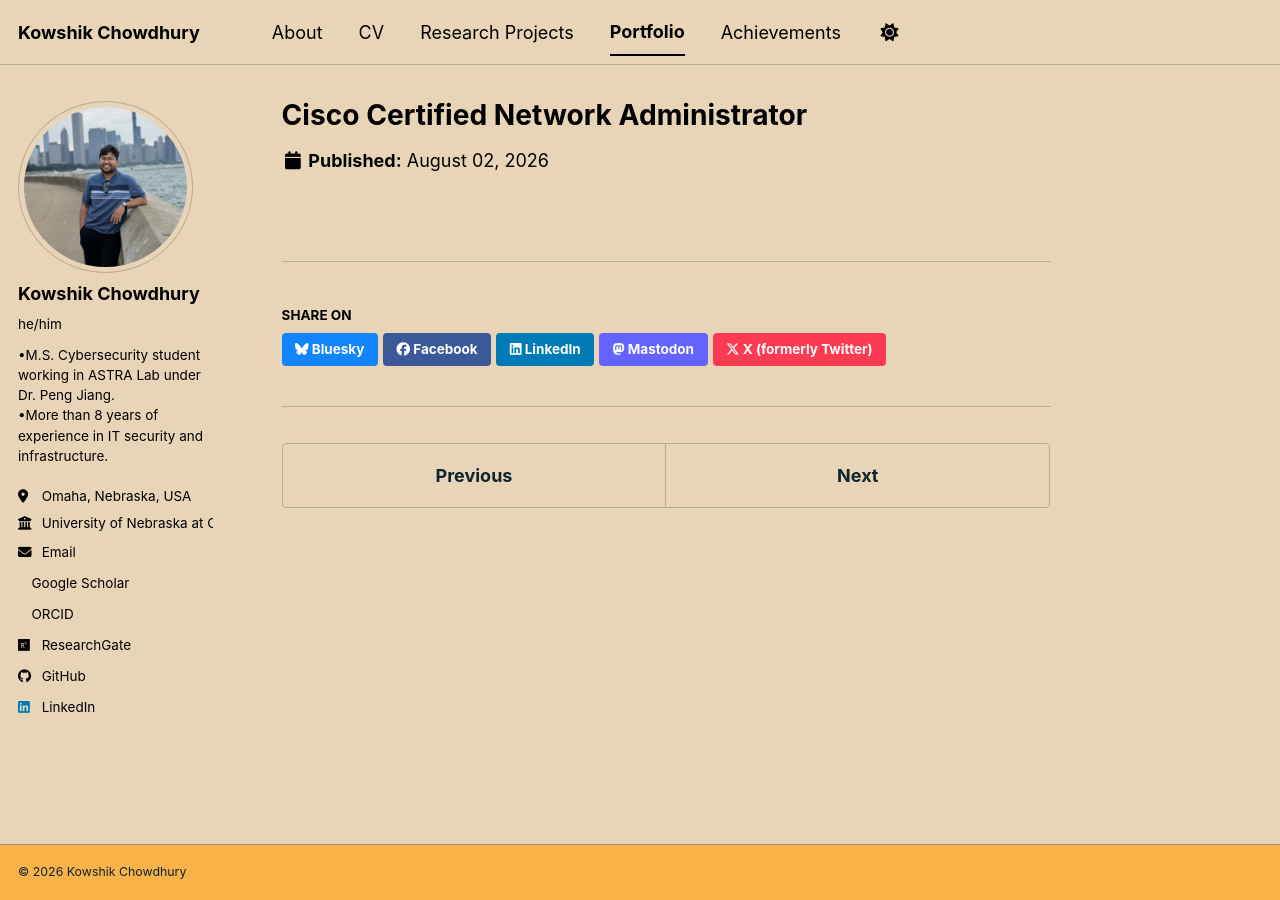
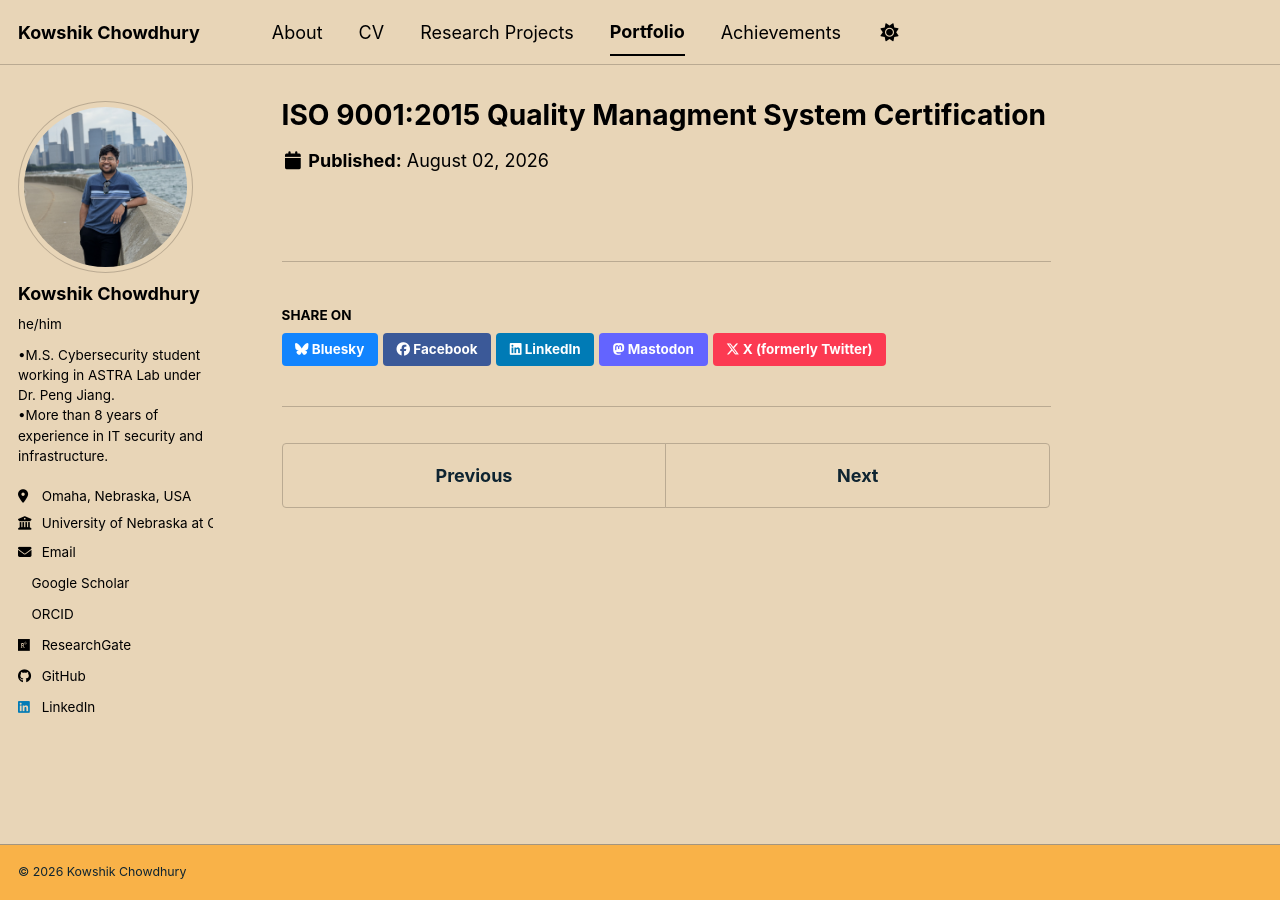
Before and after one commit to kowshik1993/kowshik1993.github.io, a Jekyll site: the page built from _portfolio/qms.md, in a window 1280 px wide. Built offline with Jekyll 4.4.1, drawn with Linux system fonts in a browser that asks for light colours; a style sheet for code colours, icons or effects is not loaded.

Commit message:
Update qms.md

```diff
--- a/_portfolio/qms.md
+++ b/_portfolio/qms.md
@@ -1,5 +1,5 @@
 ---
-title: "Cisco Certified Network Administrator"
-excerpt: "I am a Cisco Certified Network Administrator. <br/><img src='/images/ccna.png'>"
+title: "ISO 9001:2015 Quality Managment System Certification"
+excerpt: "I am a certified ISO 9001:2015 QMS Internal Auditor. <br/><img src='/images/qms1.png'><img src='/images/qms2.png'>"
 collection: portfolio
 ---
```
